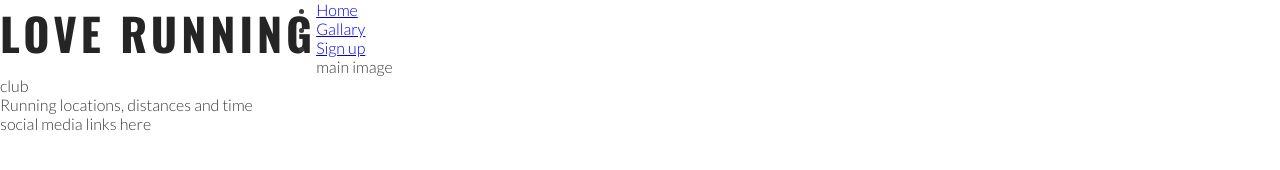
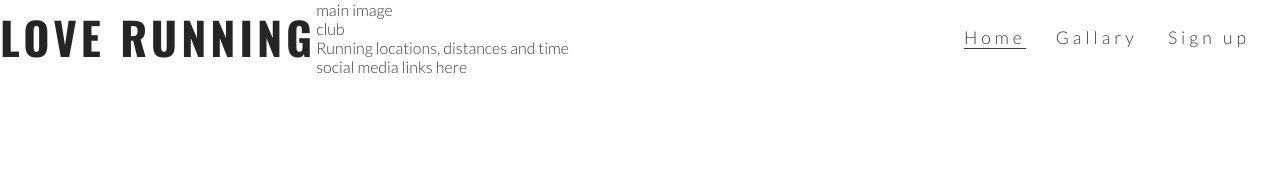
Before and after one commit to melanin70/A-webiste-for-a-dublin-based-running-community, a plain HTML site: page index.html in a window 1280 px wide. Drawn offline with nearby package versions, Linux system fonts and the light colour scheme.

Commit message:
Style navigation links

```diff
--- a/assets/css/style.css
+++ b/assets/css/style.css
@@ -27,3 +27,30 @@ h1, h2{
   float: left;
   font-size: 280%;
 }
+
+#menu{
+  font-size: 110%;
+  letter-spacing: 4px;
+}
+
+#menu, #logo{
+  line-height: 75px;
+}
+
+#menu li{
+  float: right;
+  list-style-type: none;
+  margin-right: 30px;
+}
+#menu a{
+  text-decoration: none;
+  color: inherit;
+}
+
+#menu a:hover{
+  border-bottom: 1px solid #3a3a3a;
+}
+
+.active{
+  border-bottom: 1px solid #3a3a3a;
+}
--- a/index.html
+++ b/index.html
@@ -19,11 +19,11 @@
       <a href="index.html">
         <h1 id="logo">Love Running</h1>
       </a>
-      <nav>
+      <nav id="menu">
         <ul>
-          <li><a href="index.html">Home</a></li>
+          <li><a href="#">Sign up</a></li>
           <li><a href="#">Gallary</a></li>
-          <li><a href="#">Sign up</a></li>
+          <li><a href="index.html" class="active">Home</a></li>
         </ul>
       </nav>
     </header>
```
